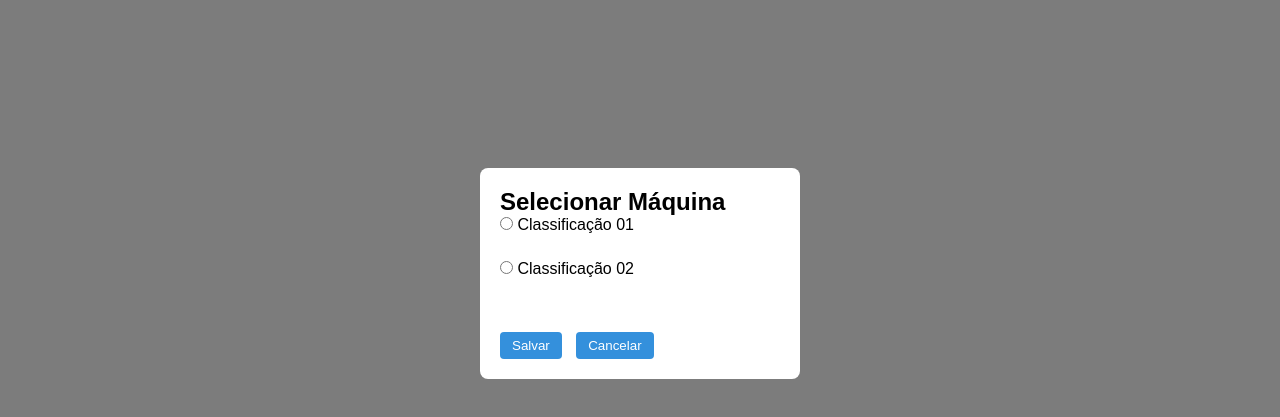
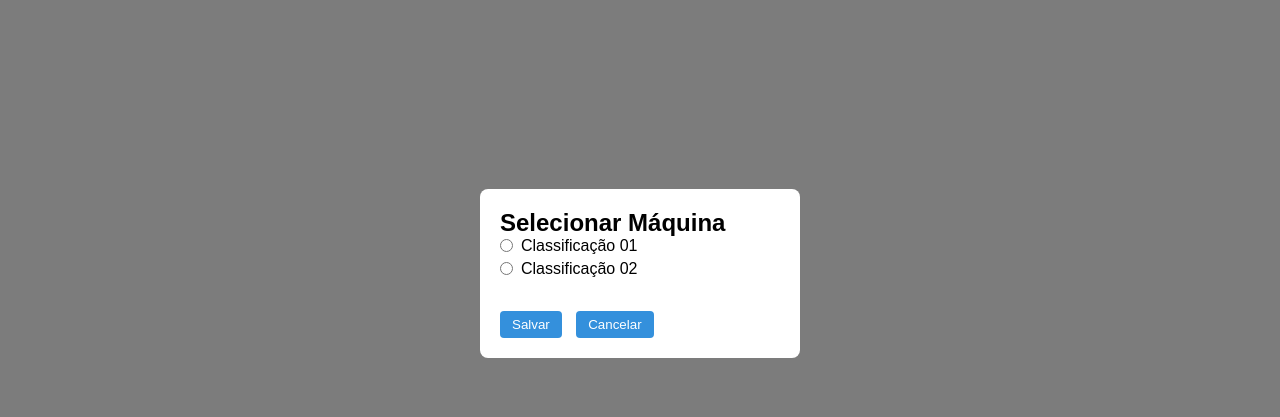
Before and after one commit to analista-sistemas/painel_bakcup, a website: page painel_classificacao/index.html in a window 1280 px wide. Both pictures are taken after a click on the button "⚙️". Shown: the part 127-544 px from the top of the page. Drawn offline with Linux system fonts and the light colour scheme; no server answers.

Commit message:
melhorando botões

```diff
--- a/painel_classificacao/index.html
+++ b/painel_classificacao/index.html
@@ -69,8 +69,9 @@
         <div id="modalMaquinaContent">
             <h2>Selecionar Máquina</h2>
             <form id="formMaquina">
-                <label><input type="radio" name="classificacao" value="Classificação 01" /> Classificação 01</label><br />
-                <label><input type="radio" name="classificacao" value="Classificação 02" /> Classificação 02</label><br /><br />
+                <label><input type="radio" name="classificacao" value="Classificação 01" /> Classificação 01</label>
+                <label><input type="radio" name="classificacao" value="Classificação 02" /> Classificação 02</label>
+                <br />
                 <button type="button" id="salvarMaquinaBtn">Salvar</button>
                 <button type="button" id="cancelarMaquinaBtn">Cancelar</button>
             </form>
--- a/painel_classificacao/style.css
+++ b/painel_classificacao/style.css
@@ -129,9 +129,15 @@ button#cancelarBtn:hover {
 /* Estilo dos botões no modal da máquina */
 
 #formMaquina label {
-    display: block;
-    margin-bottom: 8px;
+    display: flex;
+    /* Alinha input e texto lado a lado */
+    align-items: center;
+    /* Alinha verticalmente */
+    margin-bottom: 5px;
+    /* Espaço pequeno entre as opções */
     font-size: 1rem;
+    gap: 8px;
+    /* Espaço entre o botão e o texto */
 }
 
 #formMaquina button {
```
